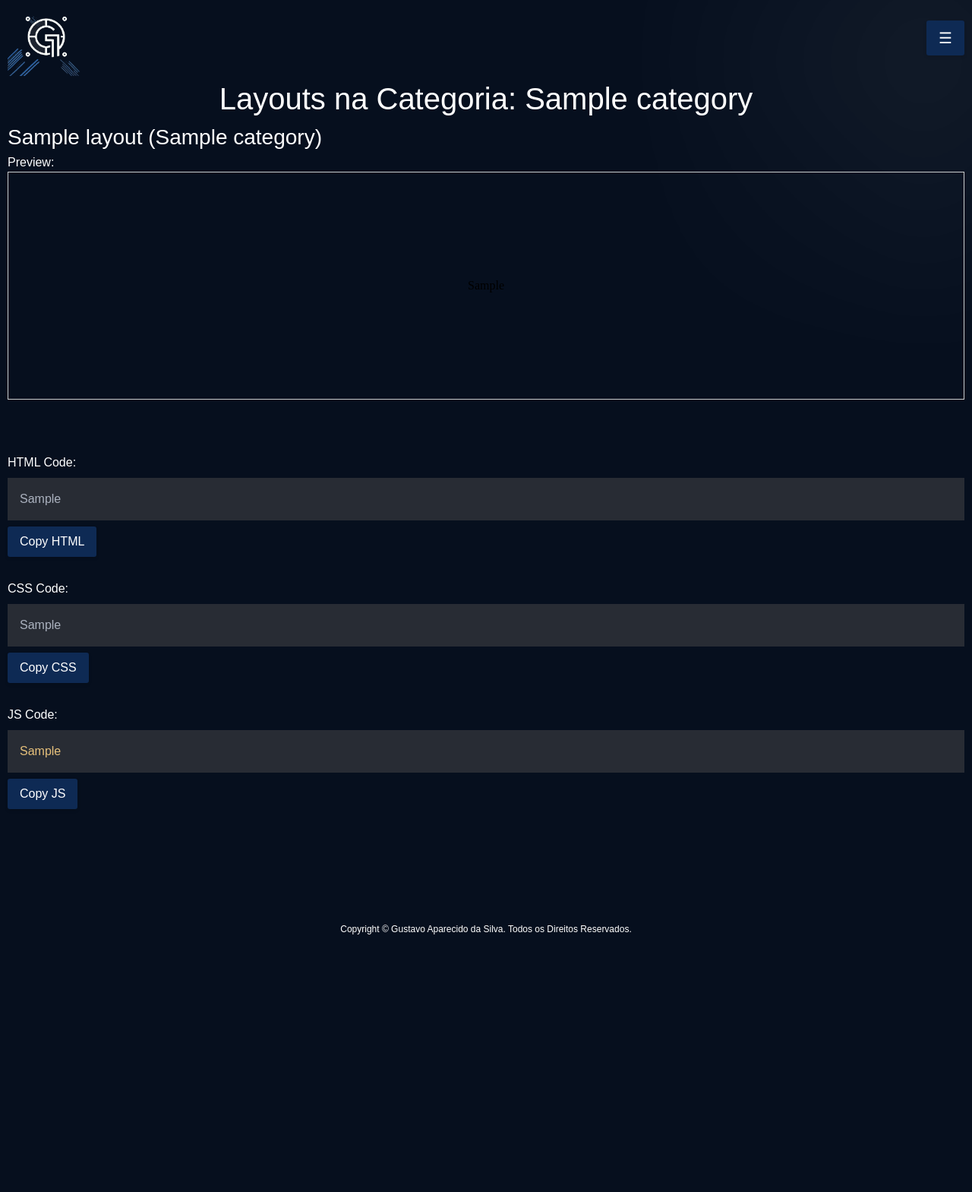
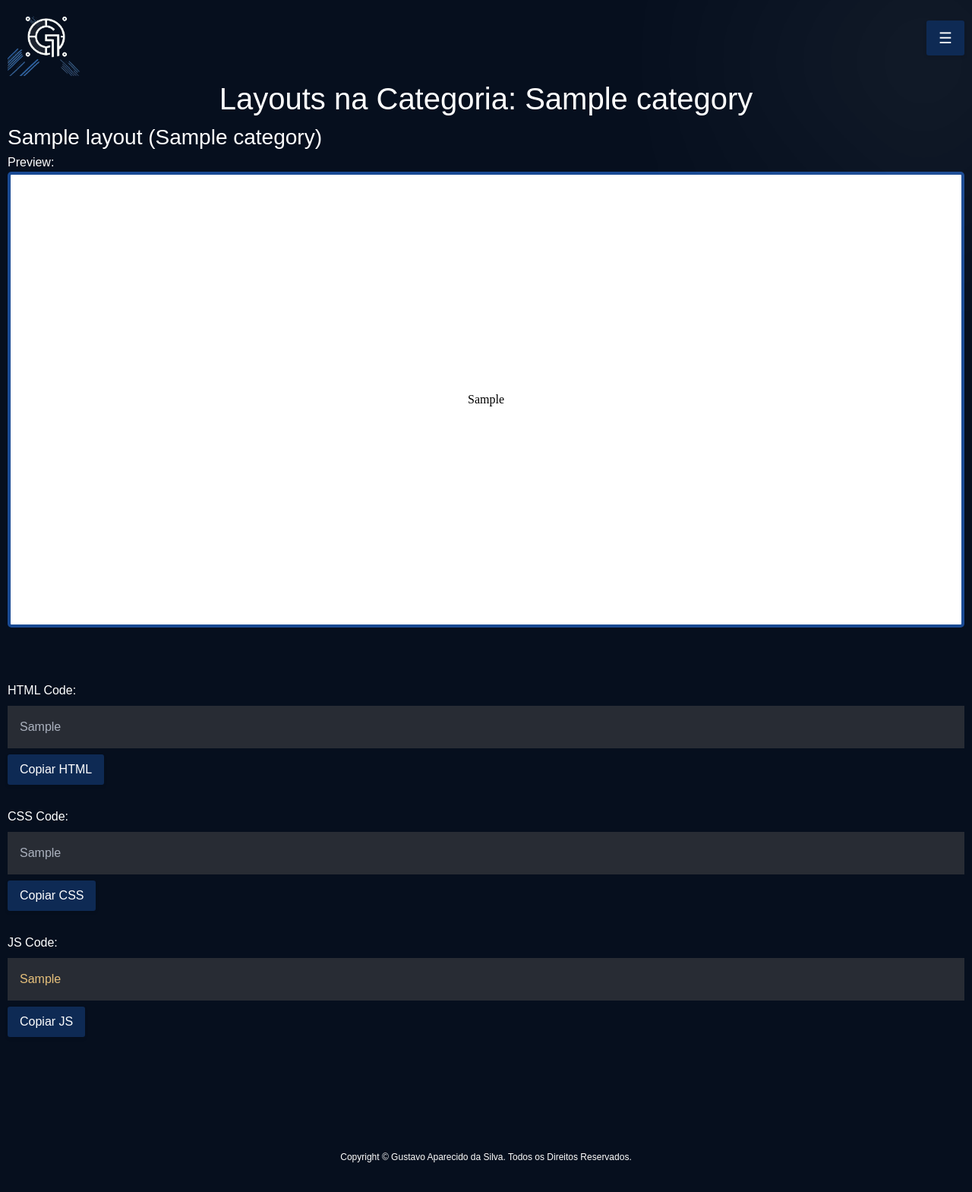
Before and after one commit to oGusz/painel-de-layots, a PHP site: page /painel-de-layots/category.php?id=1 in a window 1280 px wide. Shown: the whole page at 76% size. Before the commit the page ends 1230 px from the top, so only its background shows below. Run offline with PHP 8.4, Linux system fonts and the light colour scheme; tables that the repository leaves empty or names only in its code hold one stand-in row (values such as "Sample post").

Commit message:
Atualização de Layout Category

```diff
--- a/category.php
+++ b/category.php
@@ -52,14 +52,14 @@ if (isset($_GET['id'])) {
                     <div class="content-code">
                         <h4>HTML Code:</h4>
                         <pre><code class="language-html" id="<?= $html_id ?>"><?= $html_code ?></code></pre>
-                        <button onclick="copyToClipboard('<?= $html_id ?>')">Copy HTML</button>
+                        <button onclick="copyToClipboard('<?= $html_id ?>')">Copiar HTML</button>
                     </div>
                     <!-- Exibir CSS, se disponível -->
                     <?php if ($css_code): ?>
                         <div class="content-code">
                             <h4>CSS Code:</h4>
                             <pre><code class="language-css" id="<?= $css_id ?>"><?= $css_code ?></code></pre>
-                            <button onclick="copyToClipboard('<?= $css_id ?>')">Copy CSS</button>
+                            <button onclick="copyToClipboard('<?= $css_id ?>')">Copiar CSS</button>
                         </div>
                     <?php endif; ?>
 
@@ -68,7 +68,7 @@ if (isset($_GET['id'])) {
                         <div class="content-code">
                             <h4>JS Code:</h4>
                             <pre><code class="language-javascript" id="<?= $js_id ?>"><?= $js_code ?></code></pre>
-                            <button onclick="copyToClipboard('<?= $js_id ?>')">Copy JS</button>
+                            <button onclick="copyToClipboard('<?= $js_id ?>')">Copiar JS</button>
                         </div>
                     <?php endif; ?>
                     </div>
--- a/style.css
+++ b/style.css
@@ -75,10 +75,14 @@
 
 #menu ul {
   display: none;
-  opacity: 0; /* Inicialmente invisível */
-  transform: scale(0.8); /* Começa ligeiramente menor */
-  transform-origin: top right; /* O ponto de origem da animação é no canto superior direito */
-  transition: opacity 0.3s ease, transform 0.3s ease; /* Animação suave para opacidade e tamanho */
+  opacity: 0;
+  /* Inicialmente invisível */
+  transform: scale(0.8);
+  /* Começa ligeiramente menor */
+  transform-origin: top right;
+  /* O ponto de origem da animação é no canto superior direito */
+  transition: opacity 0.3s ease, transform 0.3s ease;
+  /* Animação suave para opacidade e tamanho */
 }
 
 #menu ul li {
@@ -89,7 +93,7 @@
 }
 
 #menu ul li:hover {
- transform: scale(1.25);
+  transform: scale(1.25);
 }
 
 #menu ul.open {
@@ -102,21 +106,25 @@
   top: 2.8125rem;
   right: 0;
   background: var(--primary-color);
-  opacity: 1; /* Totalmente visível quando aberto */
-  transform: scale(1); /* Retorna ao tamanho original */
+  opacity: 1;
+  /* Totalmente visível quando aberto */
+  transform: scale(1);
+  /* Retorna ao tamanho original */
 }
 
 .hamburger-icon {
   display: block;
   font-size: 20px;
   cursor: pointer;
-  transition: transform 0.3s ease, opacity 0.3s ease; /* Transição suave para escala e opacidade */
+  transition: transform 0.3s ease, opacity 0.3s ease;
+  /* Transição suave para escala e opacidade */
 }
 
 .hamburger-icon.open {
 
   background-color: var(--link-color);
 }
+
 #menu ul.overflow {
   max-height: 18.75rem;
   overflow-y: scroll;
@@ -126,7 +134,8 @@
 
 /* WebKit (Chrome, Safari, Edge) */
 #menu ul.overflow::-webkit-scrollbar {
-  width: 8px; /* Largura da barra de rolagem */
+  width: 8px;
+  /* Largura da barra de rolagem */
 }
 
 #menu ul.overflow::-webkit-scrollbar-thumb {
@@ -175,11 +184,13 @@
   justify-content: center;
   gap: 1.25rem;
 }
+
 .categories button {
   transition: all .3s ease-in-out;
   width: 180px;
   padding: 1rem;
 }
+
 .categories button:nth-of-type(odd):hover {
   transform: rotate(5deg) scale(1.1);
   cursor: pointer;
@@ -206,30 +217,39 @@
   margin-top: 2rem;
 
 }
+
 .content-title-home a:hover {
   background-color: var(--link-color);
   color: white;
   border: 1px solid var(--link-color);
   transform: rotate(3deg);
 }
+
 /* END HOME */
 
 /* PAGE CATEGORY */
 .title-primary-category {
   text-align: center;
 }
-.layout .wrapper h3{
+
+.layout .wrapper h3 {
   text-align: left;
 
 }
+
 .btn-delete-category {
   padding: 0.5rem;
   background-color: red;
   border-radius: var(--border-radius);
   color: white;
 }
+
 .preview {
-  width: 100%; height: 300px; border: 1px solid #ccc;
+  width: 100%;
+  height: 600px;
+  border: 4px solid var(--secondary-color);
+  border-radius: var(--border-radius);
+  background-color: white;
 }
 
 .content-code {
@@ -238,10 +258,20 @@
   width: 100%;
   flex-direction: column;
 }
+
 .content-code pre {
   width: 100%;
   margin-block: 0.5rem;
   border-radius: var(--border-radius);
+
+}
+
+.content-code button {
+  transition: all .4s ease-out;
+}
+
+.content-code button:hover {
+  background-color: var(--link-color);
 }
 
 .content-general-code {
@@ -251,16 +281,16 @@
   gap: 30px;
   margin-block: 4rem;
 }
+
 /* END PAGE CATEGORY */
 
 
 /* FOOTER */
-footer {
+footer {}
 
-
-}
 .text-copy {
   text-align: center;
   font-size: 12px;
 }
+
 /* END FOOTER */
```
